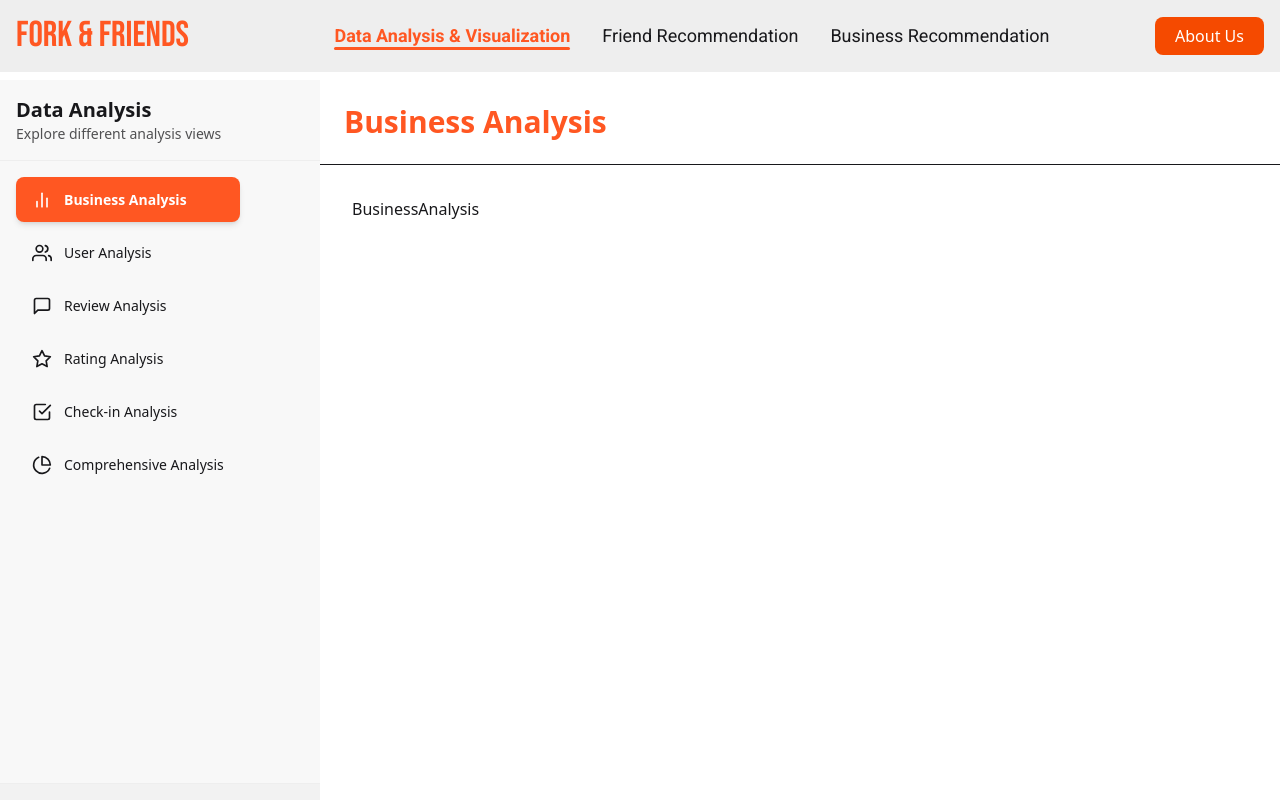
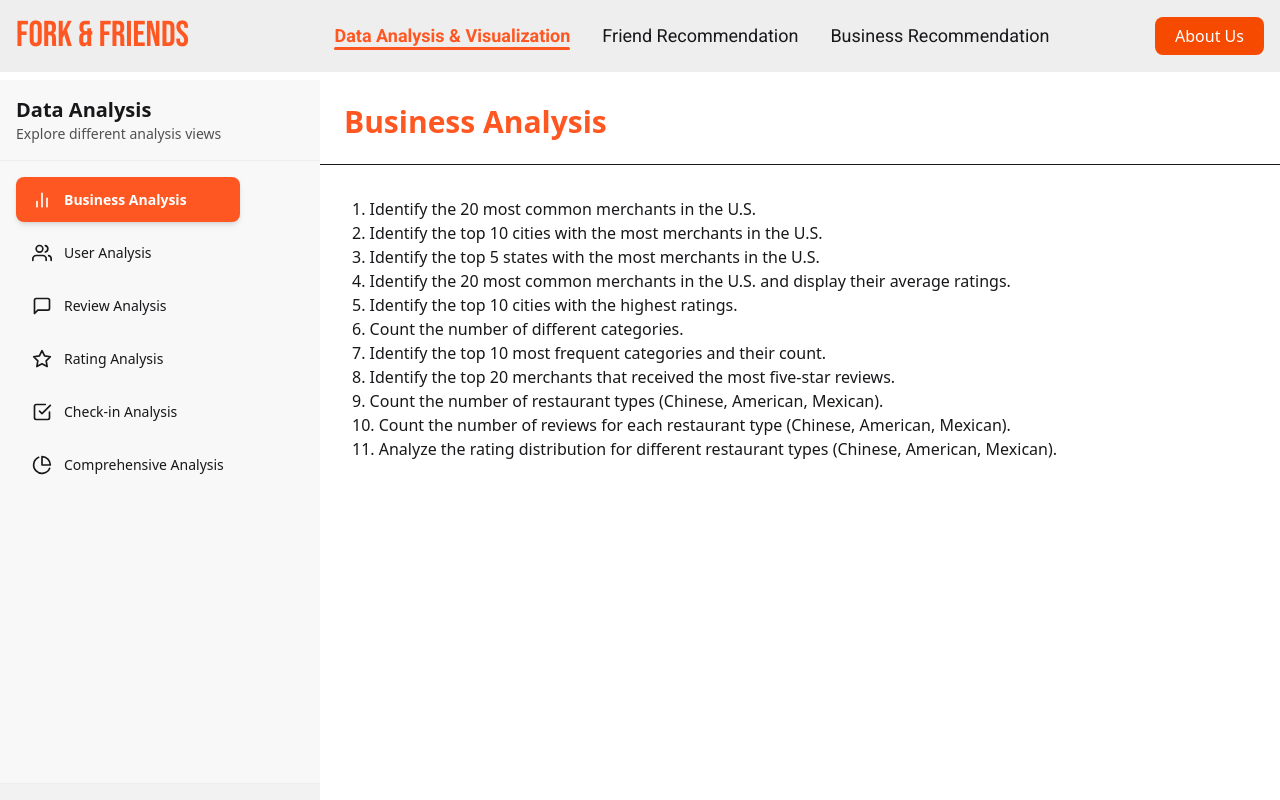
Before and after one commit to NasimRanaFeroz/Fork-Friends_Front-End, a React (Vite) app: page /data-analysis in a window 1280 px wide. Shown: the top 800 px of the page. Built offline with nearby package versions, Linux system fonts and the light colour scheme.

Commit message:
requirements

```diff
--- a/src/components/BusinessAnalysis.jsx
+++ b/src/components/BusinessAnalysis.jsx
@@ -1,9 +1,21 @@
-import React from 'react'
+import React from "react";
 
 const BusinessAnalysis = () => {
   return (
-    <div>BusinessAnalysis</div>
-  )
-}
+    <div className="flex flex-col">
+      <div>1. Identify the 20 most common merchants in the U.S.</div>
+      <div>2. Identify the top 10 cities with the most merchants in the U.S.</div>
+      <div>3. Identify the top 5 states with the most merchants in the U.S.</div>
+      <div>4. Identify the 20 most common merchants in the U.S. and display their average ratings.</div>
+      <div>5. Identify the top 10 cities with the highest ratings.</div>
+      <div>6. Count the number of different categories.</div>
+      <div>7. Identify the top 10 most frequent categories and their count.</div>
+      <div>8. Identify the top 20 merchants that received the most five-star reviews.</div>
+      <div>9. Count the number of restaurant types (Chinese, American, Mexican).</div>
+      <div>10. Count the number of reviews for each restaurant type (Chinese, American, Mexican).</div>
+      <div>11. Analyze the rating distribution for different restaurant types (Chinese, American, Mexican).</div>
+    </div>
+  );
+};
 
-export default BusinessAnalysis
+export default BusinessAnalysis;
--- a/src/components/CheckInAnalysis.jsx
+++ b/src/components/CheckInAnalysis.jsx
@@ -2,7 +2,12 @@ import React from 'react'
 
 const CheckInAnalysis = () => {
   return (
-    <div>Check-inAnalysis</div>
+    <div className='flex flex-col'>
+      <div>1. Count the number of check-ins per year.</div>
+      <div>2. Count the number of check-ins per hour within a 24-hour period.</div>
+      <div>3. Identify the most popular city for check-ins.</div>
+      <div>4. Rank all businesses based on check-in counts.</div>
+    </div>
   )
 }
 
--- a/src/components/ComprehensiveAnalysis.jsx
+++ b/src/components/ComprehensiveAnalysis.jsx
@@ -1,9 +1,14 @@
-import React from 'react'
+import React from "react";
 
 const ComprehensiveAnalysis = () => {
   return (
-    <div>ComprehensiveAnalysis</div>
-  )
-}
+    <div className="flex flex-col">
+      <div>
+        1. Identify the top 5 merchants in each city based on rating frequency,
+        average rating, and check-in frequency.
+      </div>
+    </div>
+  );
+};
 
-export default ComprehensiveAnalysis
+export default ComprehensiveAnalysis;
--- a/src/components/RatingAnalysis.jsx
+++ b/src/components/RatingAnalysis.jsx
@@ -2,7 +2,11 @@ import React from 'react'
 
 const RatingAnalysis = () => {
   return (
-    <div>RatingAnalysis</div>
+    <div className='flex flex-col'>
+      <div>1. Analyze the distribution of ratings (1-5 stars).</div>
+      <div>2. Analyze the weekly rating frequency (Monday to Sunday).</div>
+      <div>3. Identify the top businesses with the most five-star ratings.</div>
+    </div>
   )
 }
 
--- a/src/components/ReviewAnalysis.jsx
+++ b/src/components/ReviewAnalysis.jsx
@@ -2,7 +2,16 @@ import React from 'react'
 
 const ReviewAnalysis = () => {
   return (
-    <div>ReviewAnalysis</div>
+    <div style={{ display: 'flex', flexDirection: 'column' }}>
+      <div>1. Count the number of reviews per year.</div>
+      <div>2. Count the number of useful (helpful), funny (funny), and cool (cool) reviews.</div>
+      <div>3. Rank users by the total number of reviews each year.</div>
+      <div>4. Extract the Top 20 most common words from all reviews.</div>
+      <div>5. Extract the Top 10 words from positive reviews (rating 3).</div>
+      <div>6. Extract the Top 10 words from negative reviews (rating ≤ 3).</div>
+      <div>7. Perform word cloud analysis by filtering words based on part-of-speech tagging.</div>
+      <div>8. Construct a word association graph (e.g., relations between words like "Chinese" and "steak").</div>
+    </div>
   )
 }
 
--- a/src/components/UserAnalysis.jsx
+++ b/src/components/UserAnalysis.jsx
@@ -2,7 +2,14 @@ import React from 'react'
 
 const UserAnalysis = () => {
   return (
-    <div>UserAnalysis</div>
+    <div style={{ display: 'flex', flexDirection: 'column' }}>
+      <div>1. Analyze the number of users joining each year.</div>
+      <div>2. Identify top reviewers based on review_count.</div>
+      <div>3. Identify the most popular users based on fans.</div>
+      <div>4. Calculate the ratio of elite users to regular users each year.</div>
+      <div>5. Display the proportion of total users and silent users (users who haven't written reviews) each year.</div>
+      <div>6. Compute the yearly statistics of new users, number of reviews, elite users, tips, and check-ins.</div>
+    </div>
   )
 }
 
```
